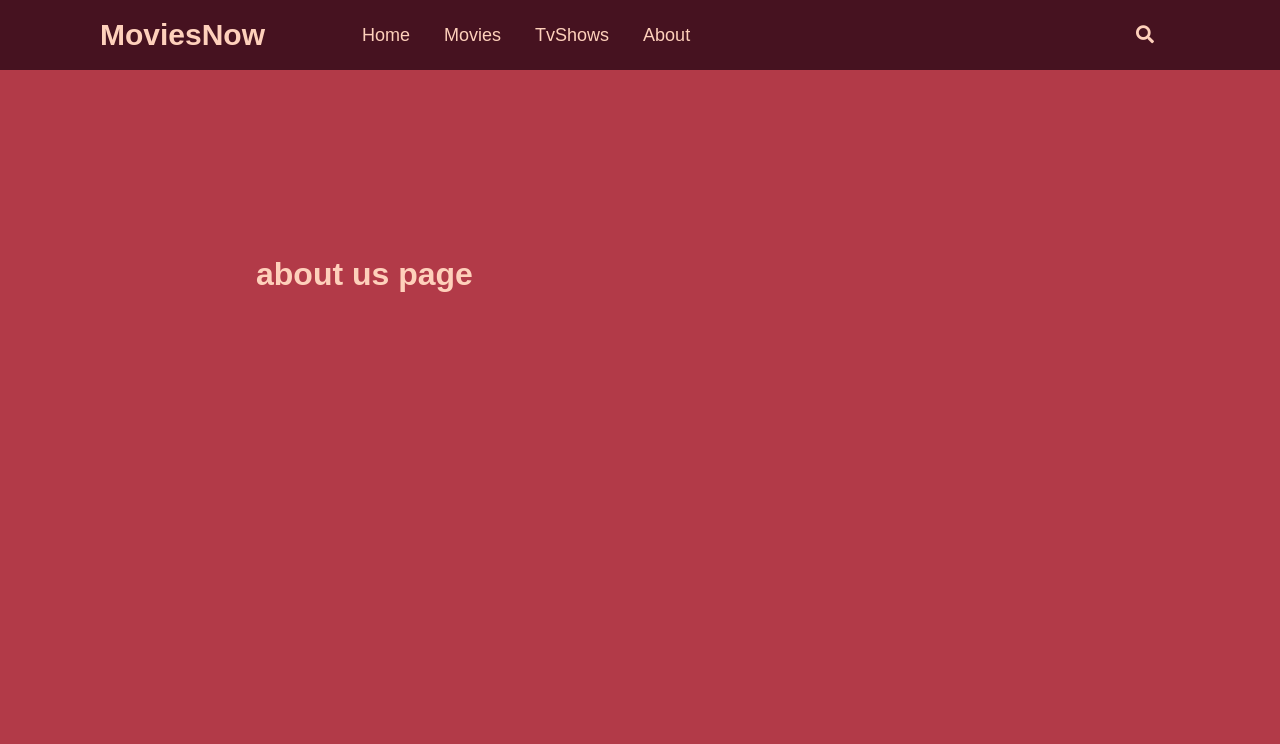
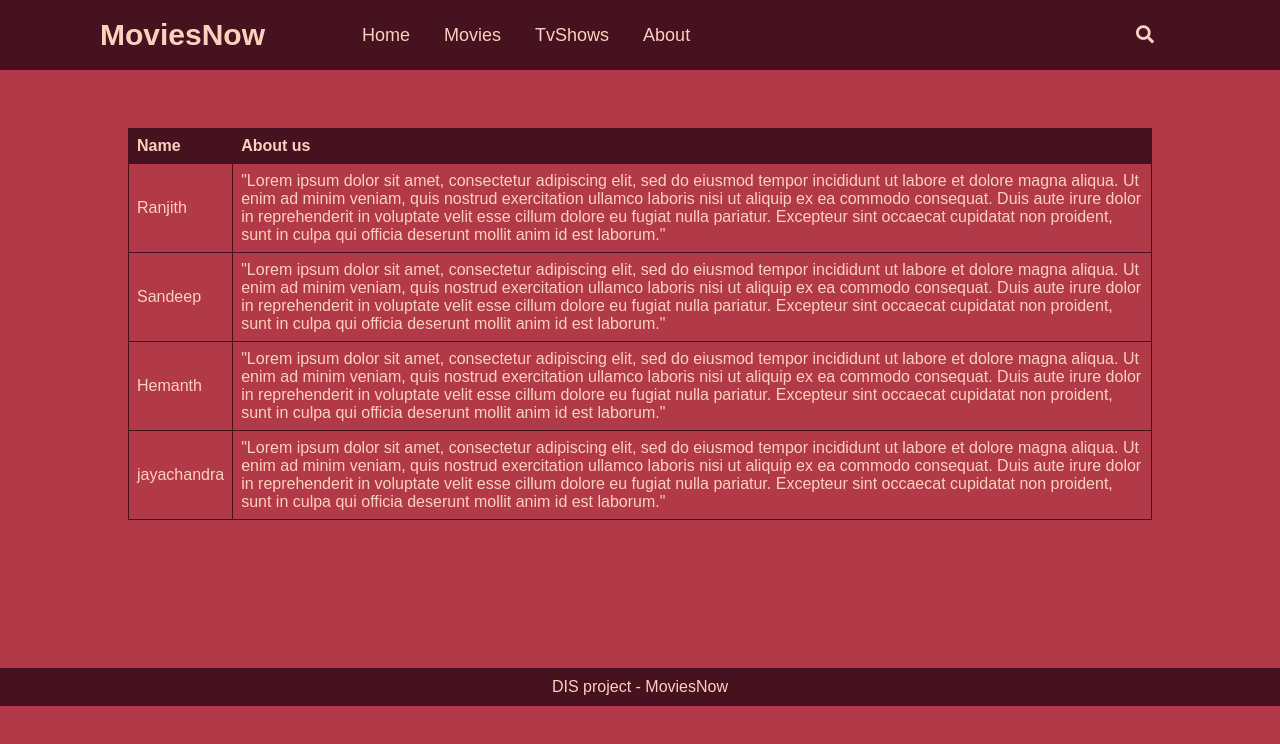
Before and after one commit to ranjithkanumilli/DIS_PROJECT, a plain HTML site: page Pages/about.html in a window 1280 px wide. Drawn offline with Linux system fonts and the light colour scheme.

Commit message:
added content to about us and product

```diff
--- a/Pages/about.html
+++ b/Pages/about.html
@@ -33,10 +33,38 @@
             </form>
         </nav>
     </div>
-
-    <div class="about-main">
-        <h1>about us page</h1>
+    <div class="about-table">
+    <table >
+        <thead>
+          <tr>
+            <th>Name</th>
+            <th>About us</th>
+          </tr>
+        </thead>
+        <tbody>
+          <tr>
+            <td>Ranjith</td>
+            <td><p>"Lorem ipsum dolor sit amet, consectetur adipiscing elit, sed do eiusmod tempor incididunt ut labore et dolore magna aliqua. Ut enim ad minim veniam, quis nostrud exercitation ullamco laboris nisi ut aliquip ex ea commodo consequat. Duis aute irure dolor in reprehenderit in voluptate velit esse cillum dolore eu fugiat nulla pariatur. Excepteur sint occaecat cupidatat non proident, sunt in culpa qui officia deserunt mollit anim id est laborum."</p></td>
+          </tr>
+          <tr>
+            <td>Sandeep</td>
+            <td><p>"Lorem ipsum dolor sit amet, consectetur adipiscing elit, sed do eiusmod tempor incididunt ut labore et dolore magna aliqua. Ut enim ad minim veniam, quis nostrud exercitation ullamco laboris nisi ut aliquip ex ea commodo consequat. Duis aute irure dolor in reprehenderit in voluptate velit esse cillum dolore eu fugiat nulla pariatur. Excepteur sint occaecat cupidatat non proident, sunt in culpa qui officia deserunt mollit anim id est laborum."</p></td>
+          </tr>
+          <tr>
+            <td>Hemanth</td>
+            <td><p>"Lorem ipsum dolor sit amet, consectetur adipiscing elit, sed do eiusmod tempor incididunt ut labore et dolore magna aliqua. Ut enim ad minim veniam, quis nostrud exercitation ullamco laboris nisi ut aliquip ex ea commodo consequat. Duis aute irure dolor in reprehenderit in voluptate velit esse cillum dolore eu fugiat nulla pariatur. Excepteur sint occaecat cupidatat non proident, sunt in culpa qui officia deserunt mollit anim id est laborum."</p></td>
+          </tr>
+          <tr>
+            <td>jayachandra</td>
+            <td><p>"Lorem ipsum dolor sit amet, consectetur adipiscing elit, sed do eiusmod tempor incididunt ut labore et dolore magna aliqua. Ut enim ad minim veniam, quis nostrud exercitation ullamco laboris nisi ut aliquip ex ea commodo consequat. Duis aute irure dolor in reprehenderit in voluptate velit esse cillum dolore eu fugiat nulla pariatur. Excepteur sint occaecat cupidatat non proident, sunt in culpa qui officia deserunt mollit anim id est laborum."</p></td>
+          </tr>
+        </tbody>
+      </table>
     </div>
 </body>
-
+<footer>
+    <div class="footer-container">
+        DIS project - MoviesNow
+    </div>
+</footer>
 </html>
--- a/style.css
+++ b/style.css
@@ -33,7 +33,10 @@ body {
   background: var(--body-color);
   color: var(--text-color);
 }
-
+body::after {
+  content: '';
+  display: block;
+}
 section {
   padding: 6rem 0 0rem;
 }
@@ -218,6 +221,7 @@ footer {
   align-items: center;
   justify-content: center;
   background-color: var(--main-color);
+
 }
 
 /* moviePage  */
@@ -250,12 +254,42 @@ footer {
   flex-basis: 50%;
   padding-left: 20px;
 }
+.action-buttons{
+  display: flex;
+align-items: center;
+justify-content: center;
+}
+.action-buttons button{
+  margin: 5px;
+background-color: var(--hover-color);
+color: var(--text-color);
+border: none;
+padding: 20px;
+}
 /* about us  */
 
 .about-main {
   padding: 20%;
 }
+.about-table {
+  display: flex;
+  align-items: center;
+  padding: 10%;
+}
+.about-table table {
+  border-collapse: collapse;
+  width: 100%;
+}
 
+.about-table th, td {
+  border: 1px solid var(--main-color);
+  padding: 8px;
+  text-align: left;
+}
+
+.about-table th {
+  background-color: var(--main-color);
+}
 
 /* Responsive code start */
 @media screen and (max-width: 1250px) {
```
Also changed, not shown: Pages/Product.html (+10 -1 lines), Pages/TvShowsPage.html (+6 -6 lines), Pages/moviesPage.html (+6 -6 lines), index.html (+6 -6 lines).
